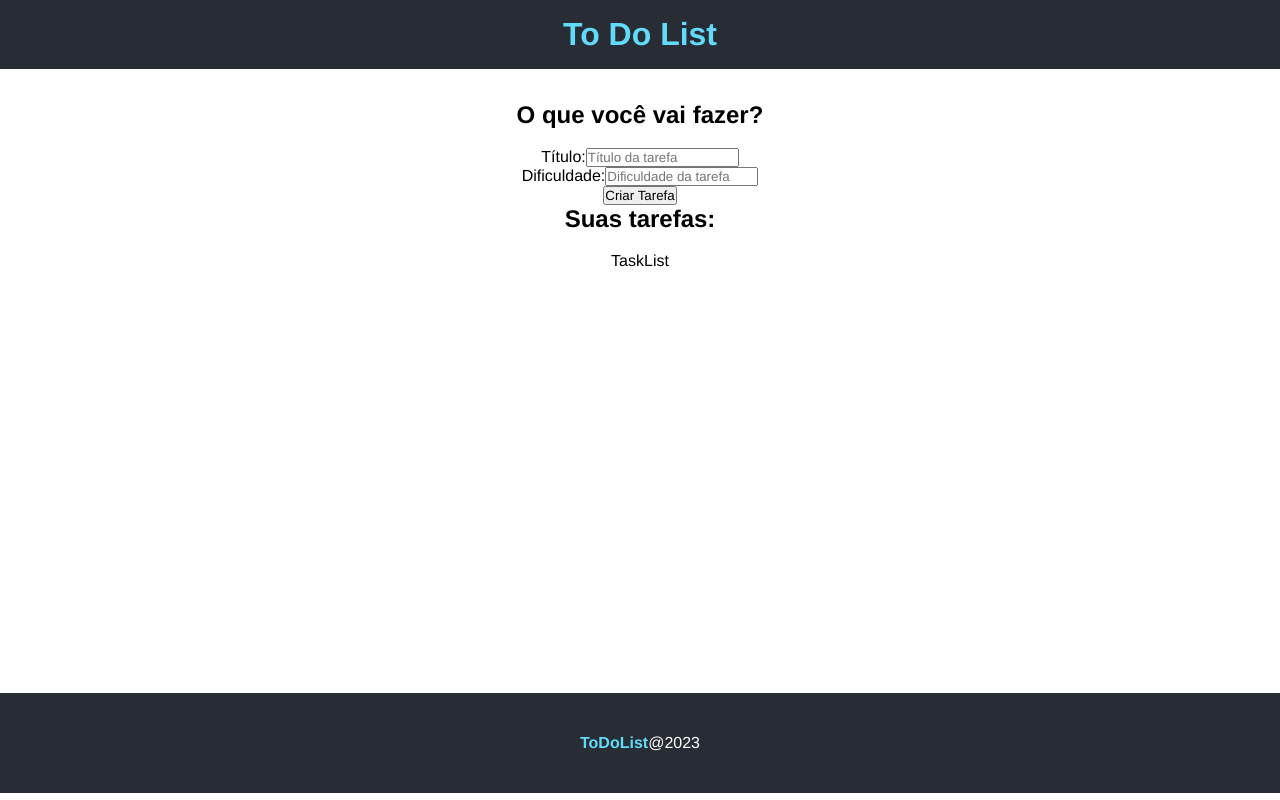
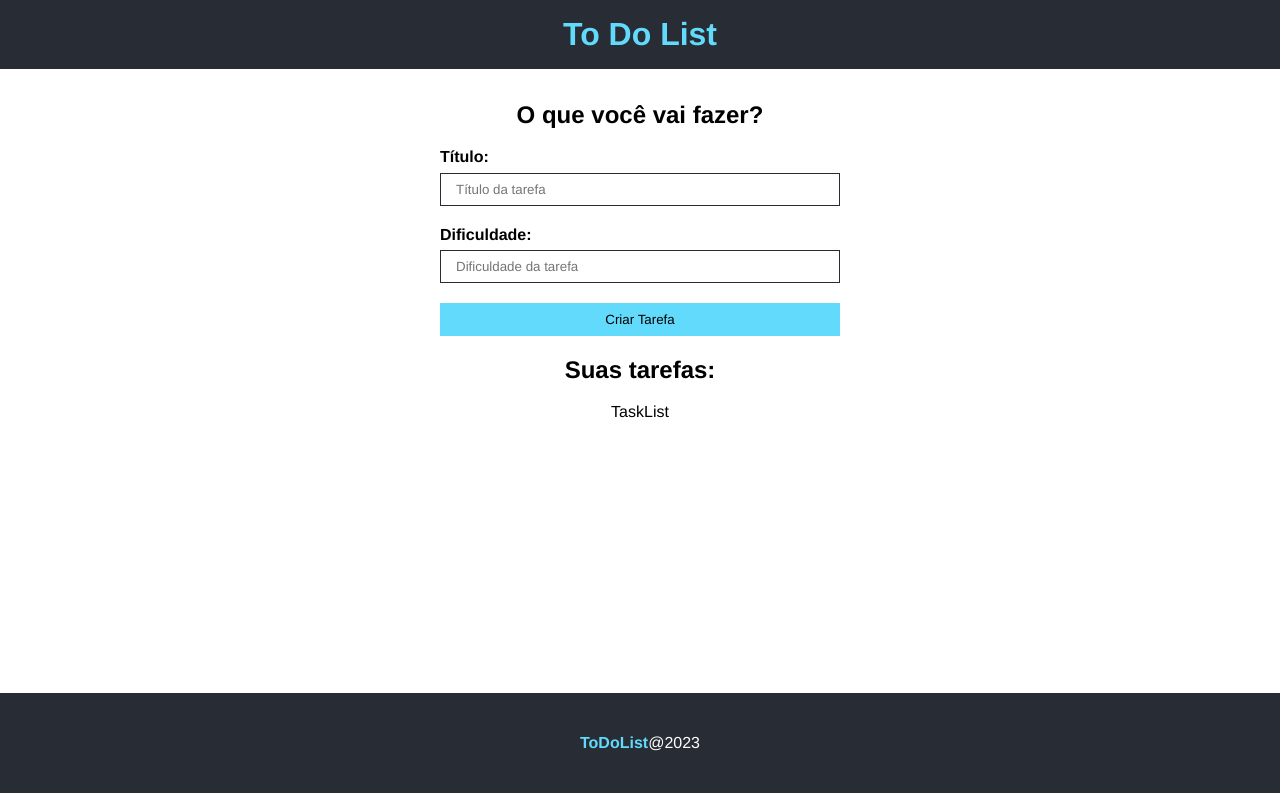
Before and after one commit to mendjoy/to_do_list, a React (Create React App) app: page / in a window 1280 px wide. Built offline with nearby package versions, Linux system fonts and the light colour scheme; the HTML template or start-up script is replaced by a standard one.

Commit message:
boostrap icons

```diff
--- a/package.json
+++ b/package.json
@@ -10,6 +10,7 @@
     "@types/node": "^16.18.11",
     "@types/react": "^18.0.27",
     "@types/react-dom": "^18.0.10",
+    "bootstrap-icons": "^1.10.3",
     "react": "^18.2.0",
     "react-dom": "^18.2.0",
     "react-scripts": "5.0.1",
--- a/public/index.html
+++ b/public/index.html
@@ -9,6 +9,7 @@
       name="description"
       content="Web site created using create-react-app"
     />
+    <link rel="stylesheet" href="https://cdn.jsdelivr.net/npm/bootstrap-icons@1.10.3/font/bootstrap-icons.css">
     <title>To Do List</title>
   </head>
   <body>
--- a/src/components/TaskForm.tsx
+++ b/src/components/TaskForm.tsx
@@ -1,4 +1,5 @@
-import React from 'react'
+//CSS
+import styles from "./TaskForm.module.css";
 
 interface Props  {
     btnText:string
@@ -6,12 +7,12 @@
 
 const TaskForm = ({btnText}: Props) => {
   return (
-    <form>
-        <div>
+    <form className={styles.form}>
+        <div className={styles.input_container}>
             <label htmlFor="title">Título:</label>
             <input type="text" name="title" placeholder="Título da tarefa" />
         </div>
-        <div>
+        <div className={styles.input_container}>
             <label htmlFor="difficulty">Dificuldade:</label>
             <input type="text" name="difficulty" placeholder="Dificuldade da tarefa" />
         </div>
```
Also changed, not shown: 1 other file (tests, documents, lock files or other folders).
